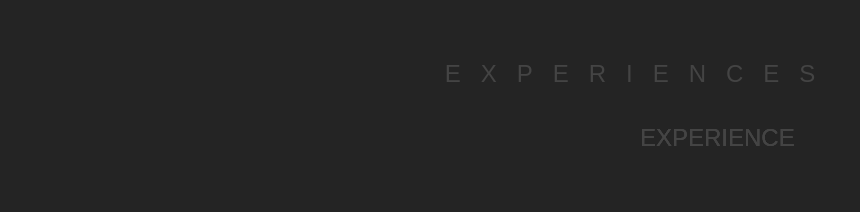
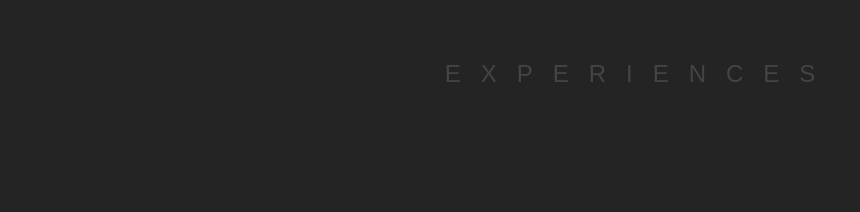
Before and after one commit to RamezTaher/Portfolio, a React (Create React App) app: page / in a window 1280 px wide. Shown: the part 1640-1852 px from the top of the page, without its empty margins (0-860 px from the left). Built offline with nearby package versions, Linux system fonts and the light colour scheme.

Commit message:
Fixing seo

```diff
--- a/src/components/ExperienceCard.jsx
+++ b/src/components/ExperienceCard.jsx
@@ -1,11 +1,7 @@
-import React from 'react'
+import React from "react"
 
 const ExperienceCard = () => {
-  return (
-    <div>
-      <h3 className="absolute top-24 uppercase trancking-[20px] text-gray text-2xl">Experience</h3>
-    </div>
-  )
+  return <article></article>
 }
 
 export default ExperienceCard
```
